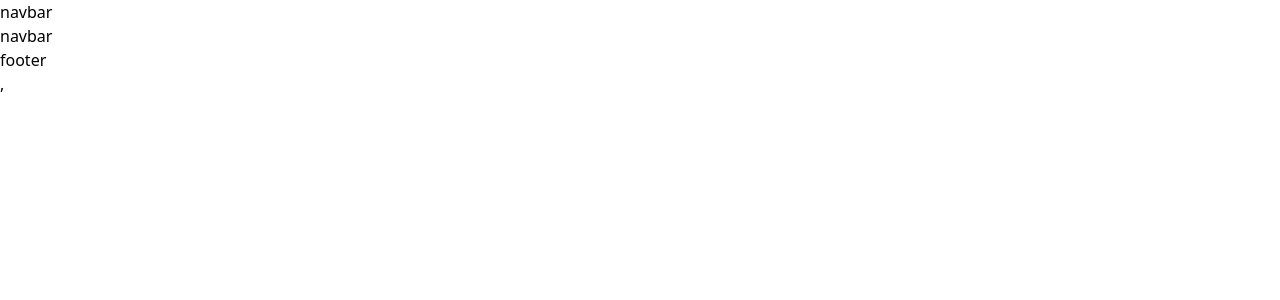
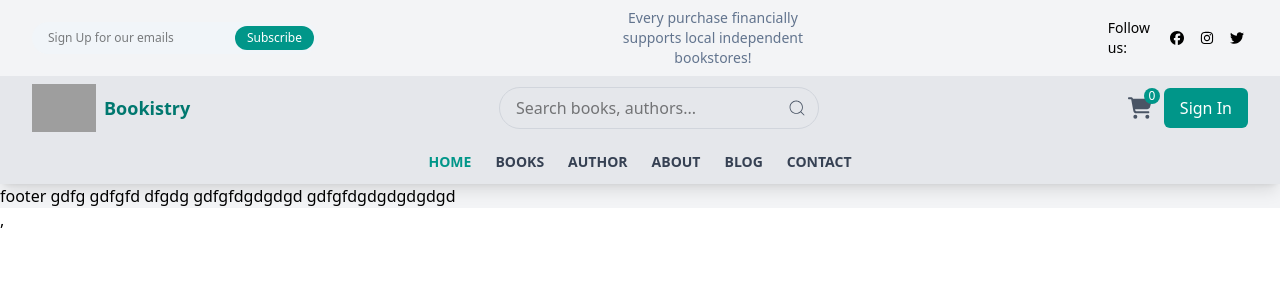
Before and after one commit to Topan-Roy/Book-shope-app-client, a React (Vite) app: page / in a window 1280 px wide. Shown: the top 300 px of the page. Built offline with nearby package versions, Linux system fonts and the light colour scheme; grey boxes are pictures that could not be loaded.

Commit message:
added navbar and subnavbar

```diff
--- a/package.json
+++ b/package.json
@@ -13,6 +13,7 @@
     "@tailwindcss/vite": "^4.1.17",
     "react": "^19.2.0",
     "react-dom": "^19.2.0",
+    "react-icons": "^5.5.0",
     "react-router": "^7.9.5",
     "tailwindcss": "^4.1.17"
   },
--- a/src/Components/Home/Home.jsx
+++ b/src/Components/Home/Home.jsx
@@ -1,10 +1,12 @@
 import React from 'react';
 import Navbar from '../../Shared/Navbar/Navbar';
+import SubNavbar from '../../Shared/Navbar/SubNavbar';
+import Footer from '../../Shared/Footer/Footer';
 
 const Home = () => {
     return (
         <div>
-            <Navbar></Navbar>
+        <Footer></Footer>
         </div>
     );
 };
--- a/src/Layout/RootLayout.jsx
+++ b/src/Layout/RootLayout.jsx
@@ -1,13 +1,20 @@
 import React from 'react';
-import Navbar from '../Shared/Navbar/Navbar';
+
 import { Outlet } from 'react-router';
 import Footer from '../Shared/Footer/Footer';
+import Navbar from '../Shared/Navbar/Navbar';
+
 
 const RootLayout = () => {
     return (
-        <div>
+        <div className='w-full  bg-gray-100 dark:text-black dark:bg-white 2xl:mx-auto overflow-x-hidden'>
+
             <Navbar></Navbar>
-            <Outlet></Outlet>
+            <div className="lg:pt-40 md:pt-32">
+                <Outlet></Outlet>
+            </div>
+
+
             <Footer></Footer>
         </div>
     );
--- a/src/Shared/Footer/Footer.jsx
+++ b/src/Shared/Footer/Footer.jsx
@@ -3,6 +3,12 @@ import React from 'react';
 const Footer = () => {
     return (
         <div>footer
+            gdfg
+            gdfgfd
+            dfgdg
+            gdfgfdgdgdgd
+            gdfgfdgdgdgdgdgd
+
 
         </div>
     );
--- a/src/Shared/Navbar/Navbar.jsx
+++ b/src/Shared/Navbar/Navbar.jsx
@@ -1,10 +1,125 @@
-import React from 'react';
+// Navbar.jsx
+import { CiSearch } from "react-icons/ci";
+import { FaCartShopping } from "react-icons/fa6";
+import { IoMenuSharp } from "react-icons/io5";
+import { Link, NavLink } from "react-router";
+import { useState, useEffect } from "react";
+import SubNavbar from "./SubNavbar";
 
 const Navbar = () => {
+    const [scrollDirection, setScrollDirection] = useState("up");
+    const [menuOpen, setMenuOpen] = useState(false);
+
+    const handleScroll = () => {
+        setScrollDirection(window.scrollY > 100 ? "down" : "up");
+    };
+
+    useEffect(() => {
+        window.addEventListener("scroll", handleScroll);
+        return () => window.removeEventListener("scroll", handleScroll);
+    }, []);
+
+    const navItems = [
+        { path: "/", label: "Home" },
+        { path: "/books", label: "Books" },
+        { path: "/author", label: "Author" },
+        { path: "/about", label: "About" },
+        { path: "/blog", label: "Blog" },
+        { path: "/contact", label: "Contact" },
+    ];
+
     return (
-        <div>
-            navbar
-        </div>
+        <header className="fixed top-0 w-full z-50 shadow-lg">
+            {/* SubNavbar */}
+            <div className={`${scrollDirection === "down" ? "hidden" : "block"} transition-all duration-500`}>
+                <SubNavbar />
+            </div>
+
+            {/* Main Navbar */}
+            <div className="bg-gray-200 mx-auto px-4 sm:px-6 lg:px-8">
+                <div className="flex justify-between items-center h-16">
+                    {/* Logo */}
+                    <Link to="/" className="flex items-center gap-2">
+                        <img
+                            src="https://i.ibb.co/VmX711W/images-removebg-preview.png"
+                            alt="Logo"
+                            className="h-12 w-auto object-contain"
+                        />
+                        <span className="hidden sm:block font-bold text-lg text-teal-700">Bookistry</span>
+                    </Link>
+
+                    {/* Desktop Search */}
+                    <div className="hidden md:block">
+                        <div className="relative">
+                            <input
+                                type="text"
+                                placeholder="Search books, authors..."
+                                className="px-4 py-2 w-80 rounded-full border border-gray-300 focus:outline-none focus:ring-2 focus:ring-teal-500"
+                            />
+                            <button className="absolute top-1/2 right-3 -translate-y-1/2 text-gray-600 hover:text-teal-600">
+                                <CiSearch className="h-5 w-5" />
+                            </button>
+                        </div>
+                    </div>
+
+                    {/* Right Icons */}
+                    <div className="flex items-center gap-3">
+                        <Link to="/cart" className="hidden lg:flex relative">
+                            <FaCartShopping className="h-6 w-6 text-gray-600 hover:text-teal-600" />
+                            <span className="absolute -top-2 -right-2 bg-teal-600 text-white text-xs rounded-full h-4 w-4 flex items-center justify-center">0</span>
+                        </Link>
+                        <Link to="/login" className="hidden lg:flex px-4 py-2 bg-teal-600 text-white rounded-md hover:bg-teal-700">Sign In</Link>
+
+                        {/* Mobile Menu */}
+                        <div className="md:hidden relative">
+                            <button onClick={() => setMenuOpen(!menuOpen)}>
+                                <IoMenuSharp className="h-6 w-6 text-gray-700" />
+                            </button>
+                            {menuOpen && (
+                                <ul className="absolute right-0 mt-2 w-48 bg-white rounded-lg shadow-lg py-2 text-sm font-medium space-y-1">
+                                    {navItems.map((item) => (
+                                        <li key={item.path}>
+                                            <NavLink
+                                                to={item.path}
+                                                className={({ isActive }) =>
+                                                    isActive ? "block px-4 py-2 text-teal-600" : "block px-4 py-2 text-gray-700 hover:text-teal-600"
+                                                }
+                                                onClick={() => setMenuOpen(false)}
+                                            >
+                                                {item.label}
+                                            </NavLink>
+                                        </li>
+                                    ))}
+                                    <li>
+                                        <Link to="/cart" className="flex items-center gap-2 px-4 py-2 text-gray-700 hover:text-teal-600">
+                                            <FaCartShopping className="h-5 w-5" /> Cart (0)
+                                        </Link>
+                                    </li>
+                                </ul>
+                            )}
+                        </div>
+                    </div>
+                </div>
+
+                {/* Desktop Nav */}
+                <div className="hidden md:flex justify-center py-3">
+                    <ul className="flex gap-6 text-sm font-semibold">
+                        {navItems.map((item) => (
+                            <li key={item.path}>
+                                <NavLink
+                                    to={item.path}
+                                    className={({ isActive }) =>
+                                        isActive ? "text-teal-600 uppercase font-semibold" : "text-gray-700 hover:text-teal-500 uppercase font-semibold"
+                                    }
+                                >
+                                    {item.label}
+                                </NavLink>
+                            </li>
+                        ))}
+                    </ul>
+                </div>
+            </div>
+        </header>
     );
 };
 
--- /dev/null
+++ b/src/Shared/Navbar/SubNavbar.jsx
@@ -0,0 +1,41 @@
+// SubNavbar.jsx
+import { FaFacebook, FaInstagram, FaTwitter } from "react-icons/fa6";
+
+const SubNavbar = () => {
+    return (
+        <div className="bg-gray-100 hidden lg:flex"> {/* hidden on small screens */}
+            <div className="flex flex-row items-center justify-between py-2 text-sm mx-auto max-w-screen-2xl px-4 sm:px-6 lg:px-8 gap-70">
+
+                {/* Subscribe Form */}
+                <form className="relative w-full lg:w-auto">
+                    <input
+                        type="text"
+                        placeholder="Sign Up for our emails"
+                        className="text-xs py-2 px-4 pr-24 w-full lg:w-auto bg-slate-100 rounded-full"
+                    />
+                    <button className="bg-teal-600 text-white px-3 rounded-full text-xs absolute right-1 top-1/2 -translate-y-1/2 py-1">
+                        Subscribe
+                    </button>
+                </form>
+
+                {/* Text */}
+                <p className="text-slate-500 text-center lg:text-center">
+                    Every purchase financially supports local independent bookstores!
+                </p>
+
+                {/* Social Icons */}
+                <div className="flex items-center gap-2">
+                    Follow us:
+                    <ul className="flex gap-2 ml-2">
+                        <li><button className="p-1 hover:text-teal-600"><FaFacebook /></button></li>
+                        <li><button className="p-1 hover:text-teal-600"><FaInstagram /></button></li>
+                        <li><button className="p-1 hover:text-teal-600"><FaTwitter /></button></li>
+                    </ul>
+                </div>
+
+            </div>
+        </div>
+    );
+};
+
+export default SubNavbar;
```
Also changed, not shown: 1 other file (tests, documents, lock files or other folders).
